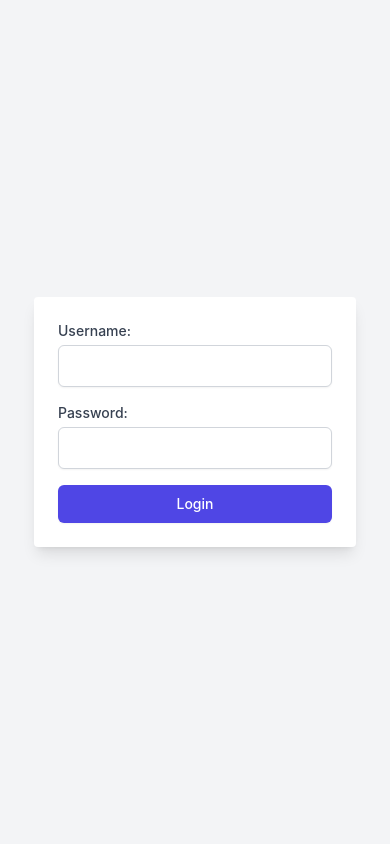
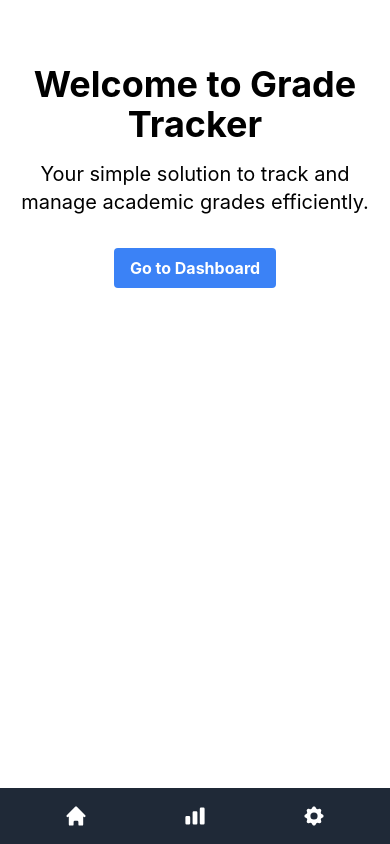
Before and after one commit to musss2003/car-tracker-frontend, a React (Create React App) app: page / in a window 390 px wide. Built offline with nearby package versions, Linux system fonts and the light colour scheme.

Commit message:
Added navbar, rensponsive for mobile to bottom of screen

```diff
--- a/package.json
+++ b/package.json
@@ -3,6 +3,7 @@
   "version": "0.1.0",
   "private": true,
   "dependencies": {
+    "@heroicons/react": "^1.0.6",
     "@testing-library/jest-dom": "^5.17.0",
     "@testing-library/react": "^13.4.0",
     "@testing-library/user-event": "^13.5.0",
--- a/src/App.js
+++ b/src/App.js
@@ -1,23 +1,22 @@
 import React from 'react';
 import { BrowserRouter as Router, Routes, Route } from 'react-router-dom';
 
-import LoginForm from './components/LoginForm';
+import Settings from './components/Settings';
+import Home from './components/Home';
 import Dashboard from './components/Dashboard';
-import GradeInputForm from './components/GradeInputForm';
-import GradeDetails from './components/GradeDetails';
-import Settings from './components/Settings';
+import Navbar from './components/Navbar';
 
 function App() {
   return (
     <Router>
-      <Routes>
-        <Route path="/" element={<LoginForm />} />
-        <Route path="/dashboard" element={<Dashboard />} />
-        <Route path="/grade-input" element={<GradeInputForm />} />
-        <Route path="/grade-details/:subject" element={<GradeDetails />} />
-        <Route path="/settings" element={<Settings />} />
-
-      </Routes>
+      <Navbar />  {/* This places the Navbar at the top of all pages */}
+      <div className="mt-8">
+        <Routes>
+          <Route path="/" element={<Home />} />
+          <Route path="/dashboard" element={<Dashboard />} />
+          <Route path="/settings" element={<Settings />} />
+        </Routes>
+      </div>
     </Router>
   );
 }
--- /dev/null
+++ b/src/components/Home.js
@@ -0,0 +1,18 @@
+import React from 'react';
+import { Link } from 'react-router-dom';
+
+function Home() {
+    return (
+        <div className="container mx-auto px-4 py-8">
+            <h1 className="text-4xl font-bold text-center mb-4">Welcome to Grade Tracker</h1>
+            <p className="text-xl text-center mb-8">Your simple solution to track and manage academic grades efficiently.</p>
+            <div className="flex justify-center">
+                <Link to="/dashboard" className="bg-blue-500 hover:bg-blue-700 text-white font-bold py-2 px-4 rounded">
+                    Go to Dashboard
+                </Link>
+            </div>
+        </div>
+    );
+}
+
+export default Home;
--- /dev/null
+++ b/src/components/Navbar.js
@@ -0,0 +1,36 @@
+import React from 'react';
+import { Link } from 'react-router-dom';
+
+// Example Icons from Heroicons (https://heroicons.com/)
+// Import appropriate icons for your links
+import { HomeIcon, ChartBarIcon, CogIcon } from '@heroicons/react/solid';
+
+function Navbar() {
+    return (
+        <nav className="fixed inset-x-0 bottom-0 bg-gray-800 text-white md:relative md:inset-x-auto md:top-0 z-10">
+            <div className='flex flex-col md:flex-row md:justify-between'>
+                <div className='hidden md:flex'>
+                    <Link to="/" className="flex items-center hover:text-gray-300 md:flex-row md:ml-8">
+                        <span className="hidden md:flex">GradeTracker</span>
+                    </Link>
+                </div>
+                <div className='flex justify-around md:justify-end items-center p-4'>
+                    <Link to="/" className="flex items-center hover:text-gray-300 md:flex-row md:ml-8">
+                        <HomeIcon className="w-6 h-6 md:hidden" />
+                        <span className="hidden md:inline">Home</span>
+                    </Link>
+                    <Link to="/dashboard" className="flex flex-row items-center hover:text-gray-300 md:flex-row md:ml-8">
+                        <ChartBarIcon className="w-6 h-6 md:hidden" />
+                        <span className="hidden md:inline">Dashboard</span>
+                    </Link>
+                    <Link to="/settings" className="flex items-center hover:text-gray-300 md:flex-row md:ml-8 md:mr-6">
+                        <CogIcon className="w-6 h-6 md:hidden" />
+                        <span className="hidden md:inline">Settings</span>
+                    </Link>
+                </div>
+            </div>
+        </nav>
+    );
+}
+
+export default Navbar;
--- a/src/index.css
+++ b/src/index.css
@@ -47,3 +47,9 @@ code {
 .toggle-checkbox:checked:before {
   transform: translateX(20px);
 }
+
+
+/* Optional: Add transitions for smooth dropdown animations */
+.menu-transition {
+  transition: all 0.3s ease-in-out;
+}
```
Also changed, not shown: 1 other file (tests, documents, lock files or other folders).
